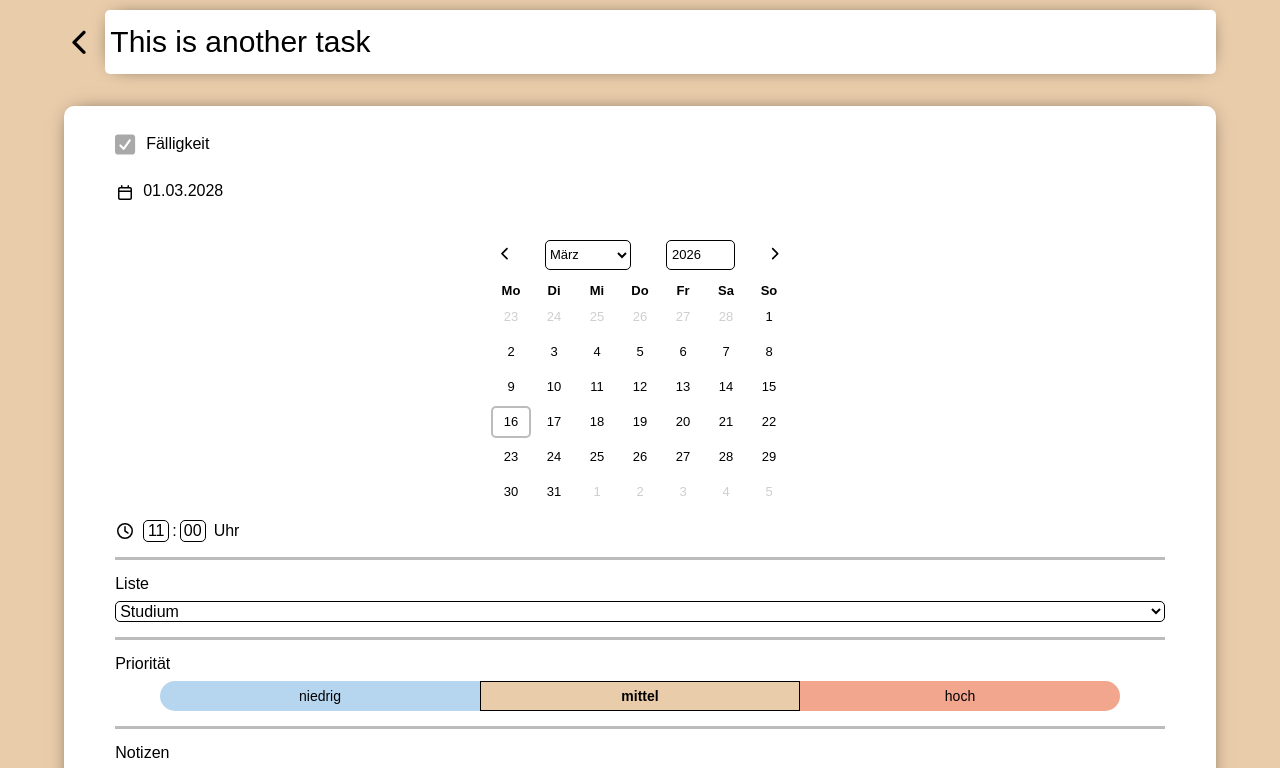
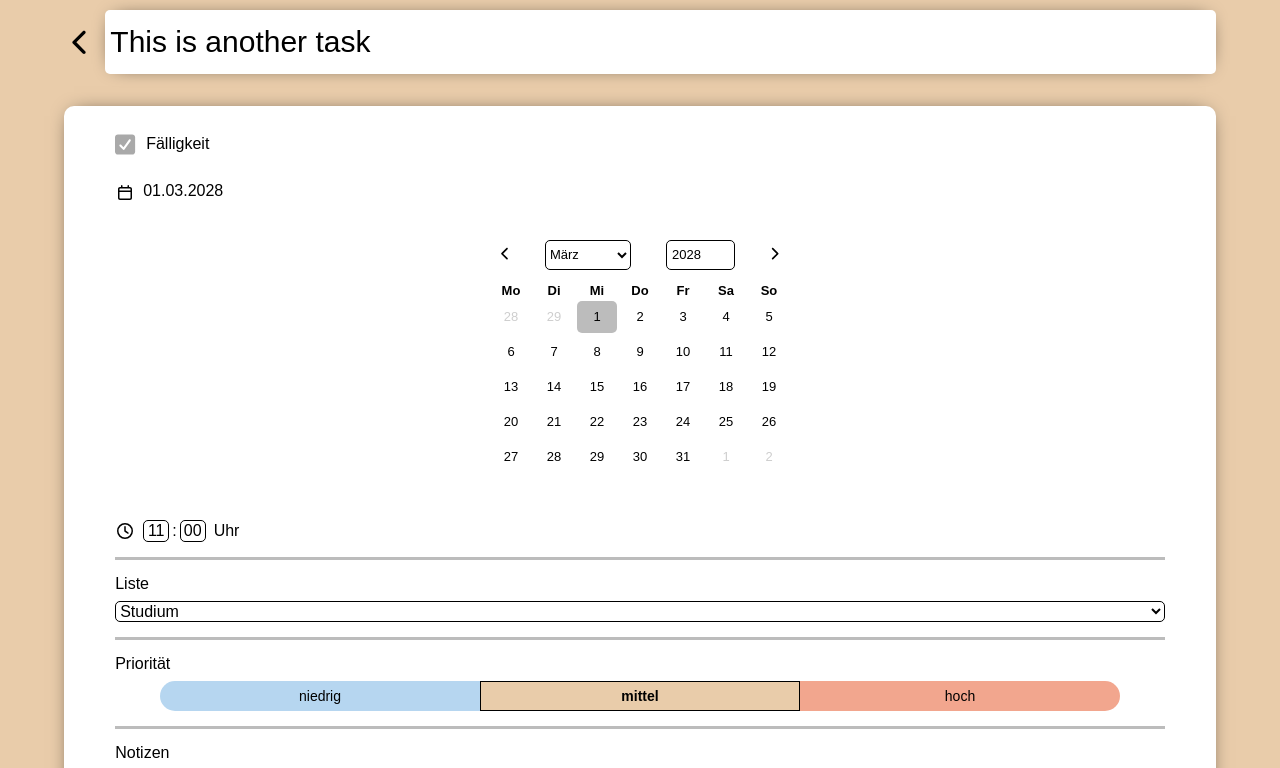
Before and after one commit to keckamreck/backendbanditen, a Next.js app: page /editTask/1 in a window 1280 px wide. Shown: the top 768 px of the page. Built offline with nearby package versions, Linux system fonts and the light colour scheme.

Commit message:
changed calendar to show the due date month and year instead of the current month and year

```diff
--- a/src/app/_components/Calendar.tsx
+++ b/src/app/_components/Calendar.tsx
@@ -52,20 +52,20 @@ function getDaysOfCurrentMonth(month: number, year: number): number[] {
 }
 
 function getDaysOfPreviousMonth(month: number, year: number): number[] {
-  const numberOfDaysLastMonth: number = getDaysOfMonth(month - 1, year);
-  const daysLastMonth: number[] = [];
+  const numberOfDaysPreviousMonth: number = getDaysOfMonth(month - 1, year);
+  const daysPreviousMonth: number[] = [];
   let firstDayCurrentMonth: number = new Date(year, month, 1).getDay();
   if (firstDayCurrentMonth === 0) {
     firstDayCurrentMonth = 7;
   }
   for (
-    let i: number = numberOfDaysLastMonth - (firstDayCurrentMonth - 2);
-    i <= numberOfDaysLastMonth;
+    let i: number = numberOfDaysPreviousMonth - (firstDayCurrentMonth - 2);
+    i <= numberOfDaysPreviousMonth;
     i++
   ) {
-    daysLastMonth.push(i);
+    daysPreviousMonth.push(i);
   }
-  return daysLastMonth;
+  return daysPreviousMonth;
 }
 
 function getDaysOfNextMonth(month: number, year: number): number[] {
@@ -90,8 +90,8 @@ export default function Calendar({
   dateToday,
   initialDate,
 }: CalendarProps) {
-  const [year, setYear] = useState<number | "">(dateToday.getFullYear());
-  const [month, setMonth] = useState<number>(dateToday.getMonth());
+  const [year, setYear] = useState<number | "">(initialDate.getFullYear());
+  const [month, setMonth] = useState<number>(initialDate.getMonth());
   const [selectedDate, setSelectedDate] = useState<Date>(initialDate);
 
   const days: number[][] = useMemo(() => {
```
